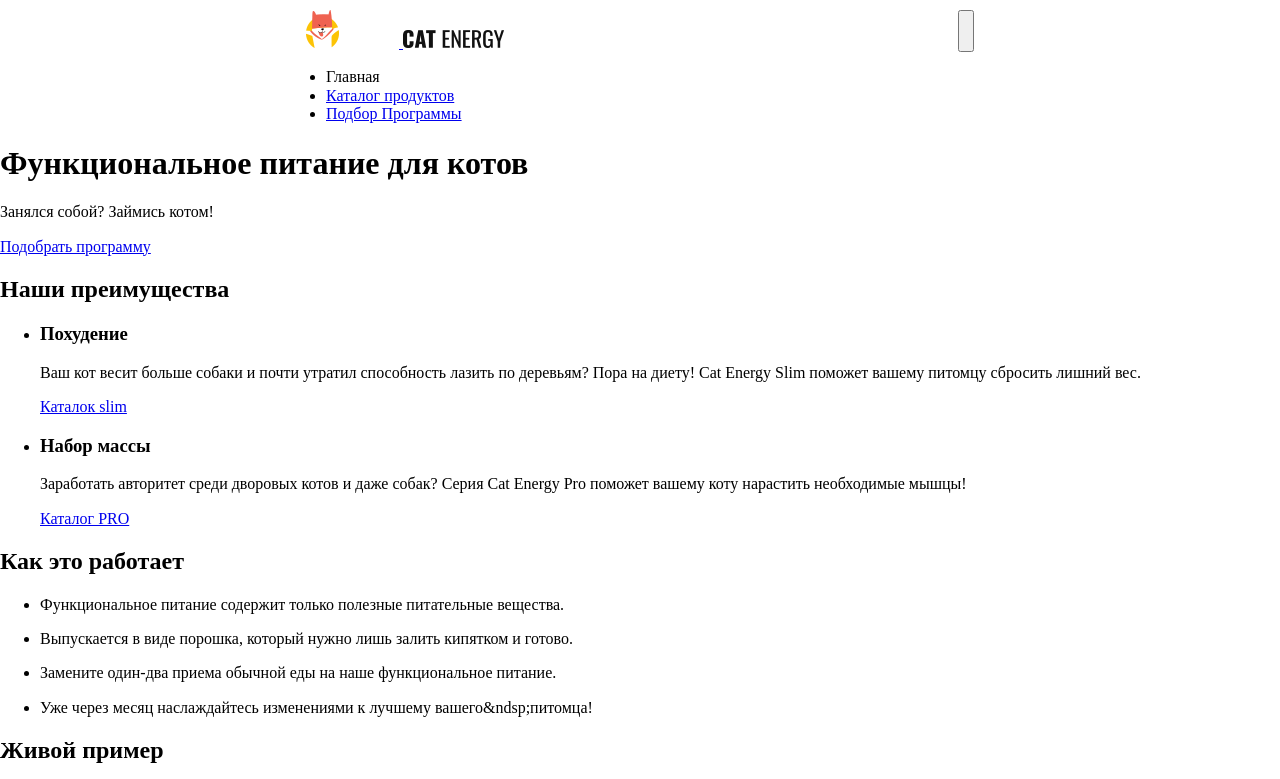
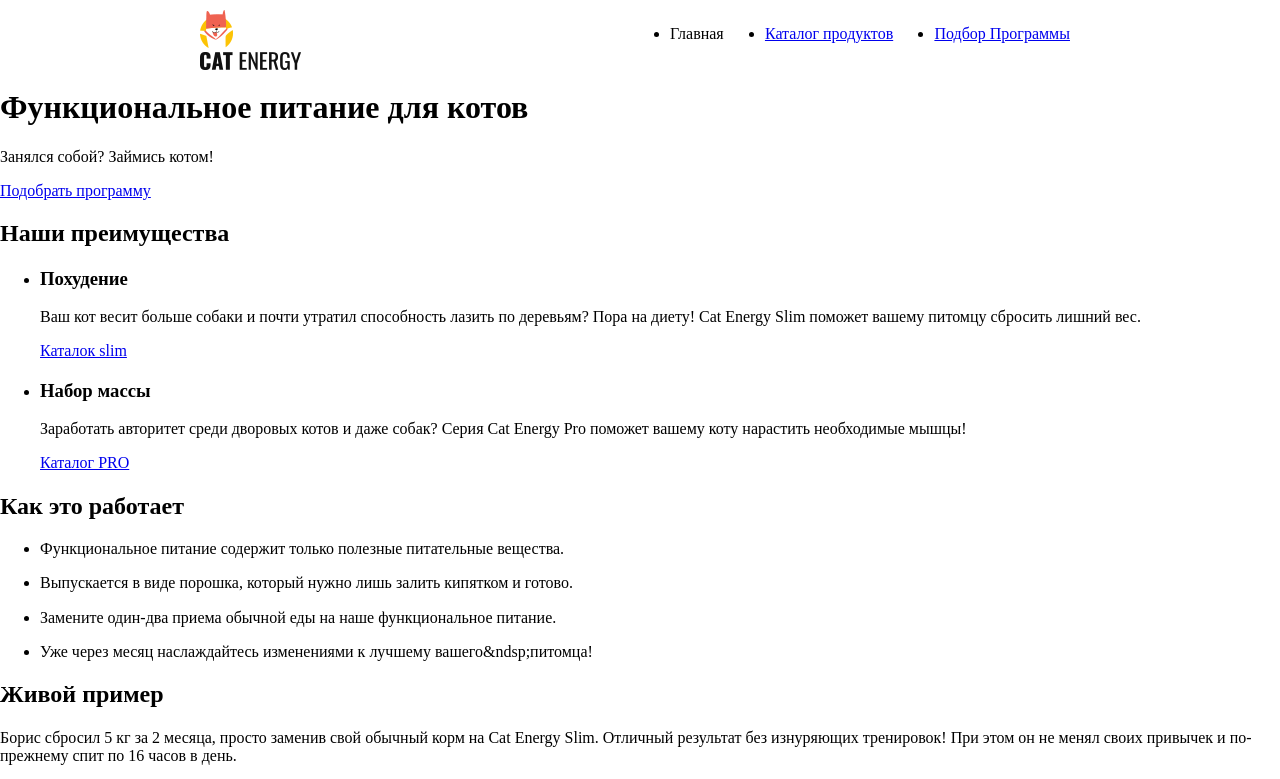
Before and after one commit to dimstud/cat-energy, a plain HTML site: page source/index.html in a window 1280 px wide. Shown: the top 779 px of the page. Drawn offline with Linux system fonts and the light colour scheme.

Commit message:
Исправил размеры у page-header и main-nav

```diff
--- a/source/css/block/main-nav.css
+++ b/source/css/block/main-nav.css
@@ -4,3 +4,23 @@
 .main-nav__list.site-list {
   width: auto;
 }
+
+@media (min-width:768px){
+.main-nav {
+  width: 440px;
+  margin-right: 30px;
+  margin-left: 30px;
+}
+.main-nav__wrapper {
+  width: auto;
+
+}
+.main-nav__list.site-list {
+  display: flex;
+  justify-content: space-between;
+}
+
+
+
+
+}
--- a/source/css/block/page-header.css
+++ b/source/css/block/page-header.css
@@ -1,6 +1,8 @@
 @charset "utf-8";
 .page-header {
-  margin: 0 auto;
+  margin-right: auto;
+  margin-left: auto;
+  margin-bottom: 0;
   width: 320px;
 }
 .page-header__layout-container {
@@ -27,13 +29,36 @@
 .page-header__layout-container {
   padding-left: 30px;
   padding-right: 30px;
+  display: flex;
+  justify-content: space-between;
+  align-items: center;
 }
 .page-header__container {
+
+
 }
+.page-header__toggle {
+  display: none;
+}
+.page-header__logo {
+  width: 173px;
+  height: 58px;
+}
+
+
 
 
 
 }
 
 @media (min-width:1200px){
+.page-header {
+  width: 1200px;
 }
+.page-header__layout-container {
+  margin-left: 110px;
+  margin-right: 110px;
+}
+
+
+}
```
